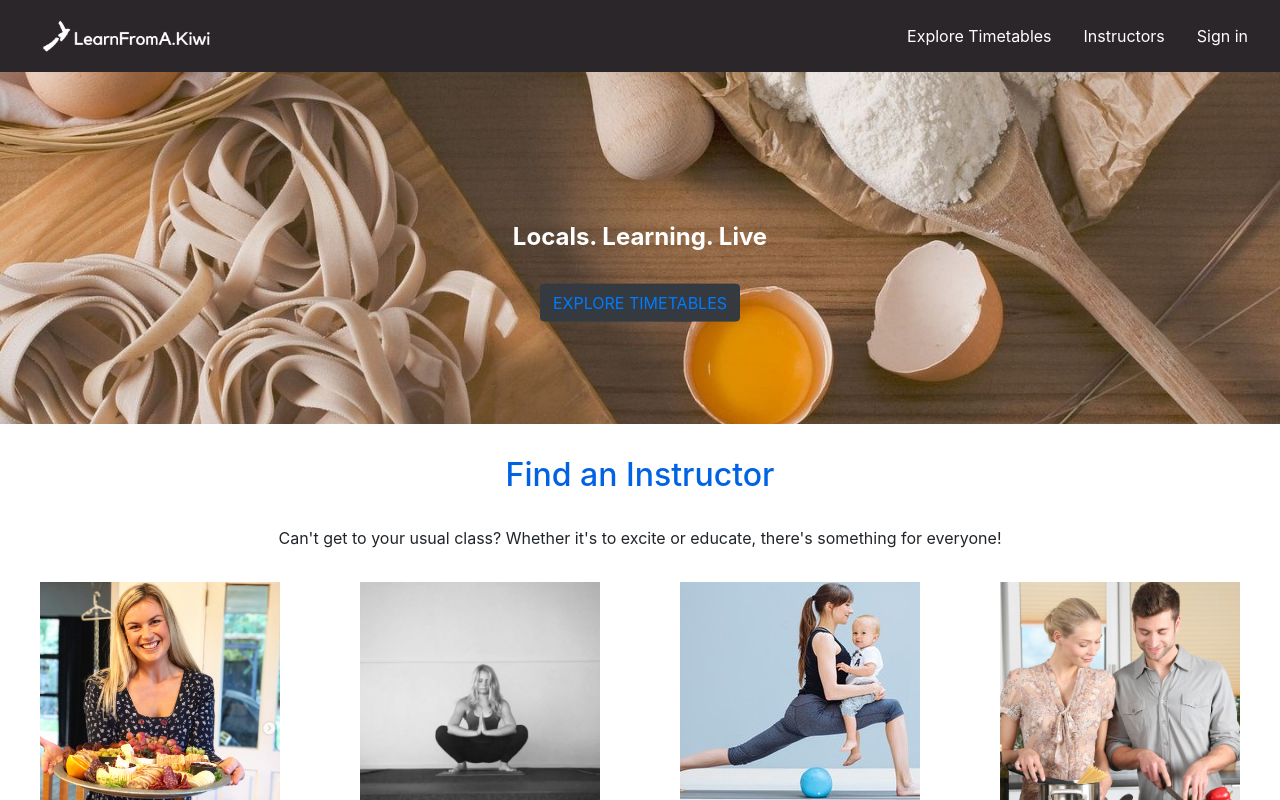
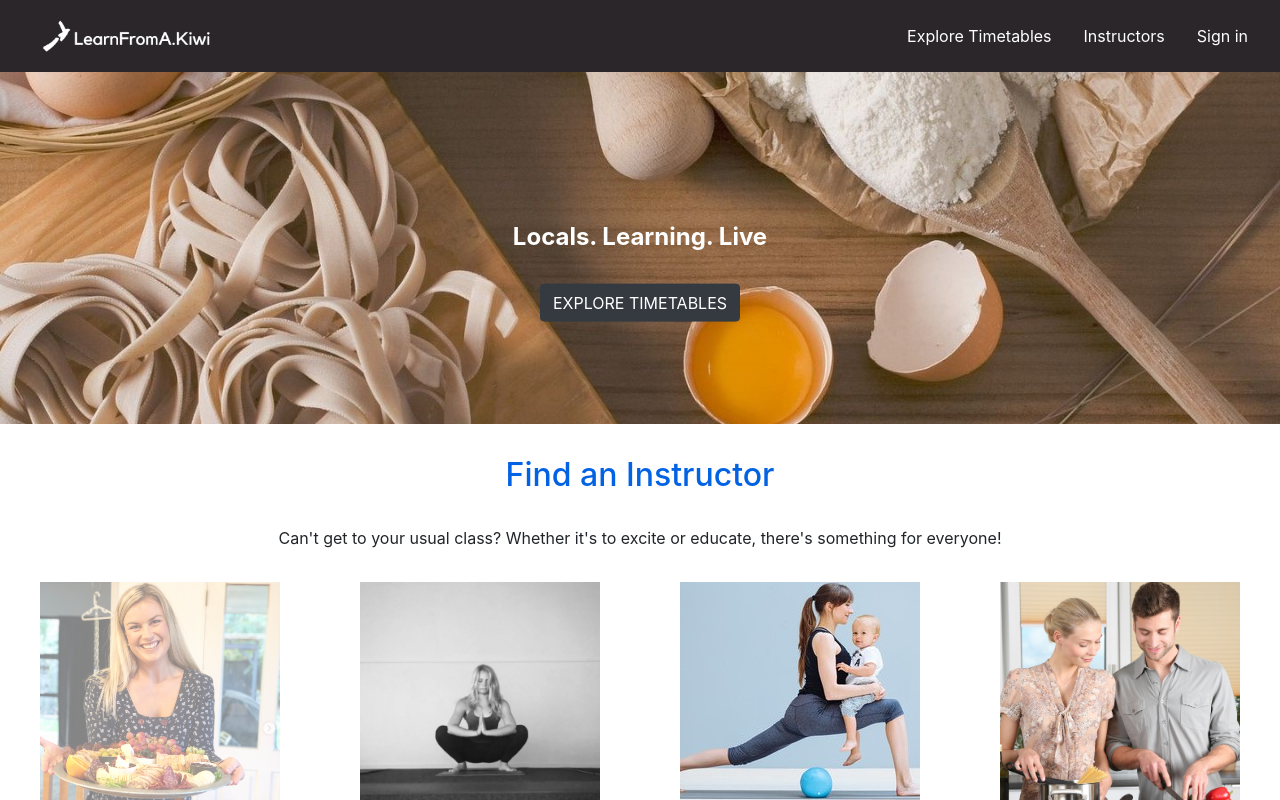
Before and after one commit to rtan265/Learn-From-A-Kiwi, a React (Create React App) app: page / in a window 1280 px wide. In both pictures the pointer is over the picture 160 px from the left and 702 px from the top of the page. Shown: the top 800 px of the page. Built offline with nearby package versions, Linux system fonts and the light colour scheme.

Commit message:
changed explore button text color on landing page, changing hover opacity for links/buttons

```diff
--- a/src/components/cards/Cards.css
+++ b/src/components/cards/Cards.css
@@ -16,3 +16,11 @@
     color: #ffffff;
     text-decoration: None;
 }
+
+.explore-class-button {
+    border: 2px solid #0162e4 !important;
+}
+
+.explore-class-button:hover {
+    opacity: 60%;
+}
--- a/src/components/cards/Cards.js
+++ b/src/components/cards/Cards.js
@@ -33,7 +33,7 @@ class Cards extends React.Component {
                                             <CardTitle style={{textAlign: "left"}}>{ key.cat }</CardTitle>
                                             <CardSubtitle style={{textAlign: "left"}}>{ key.title }</CardSubtitle>
                                             <CardText style={{textAlign: "left"}}>Lorem ipsum dolor sit amet, consectetur adipiscing elit. Curabitur vehicula turpis at finibus rutrum. </CardText>
-                                            <Button style={{backgroundColor: "#0162e4"}}>
+                                            <Button style={{backgroundColor: "#0162e4"}} className="explore-class-button">
                                                 <Link to={ "/instructorAdditionalInfo" } className="cardLink">Explore classes</Link>
                                             </Button>
                                         </CardBody>
--- a/src/components/instructorGrid/InstructorGrid.js
+++ b/src/components/instructorGrid/InstructorGrid.js
@@ -14,7 +14,7 @@ class InstructorGrid extends React.Component {
               <h1 className="display-3">Instructors</h1>
             </Jumbotron>
             <Row style={{paddingTop: "2em"}}>
-                <Col xs="2"><SubjectBar /></Col>
+                <Col xs="2" className="mobileHide"><SubjectBar /></Col>
                 <Col><Cards /></Col>
             </Row>
         </div>
--- a/src/components/landingPage/LandingPage.css
+++ b/src/components/landingPage/LandingPage.css
@@ -59,6 +59,10 @@ p.lllText {
     object-fit: cover;
 }
 
+.classImg:hover {
+    opacity: 50%;
+}
+
 .class {
     width: 15em;
     margin: auto;
@@ -79,6 +83,10 @@ p.lllText {
     margin-right: auto;
 }
 
+.subject:hover {
+    opacity: 50%;
+}
+
 .linkHover {
     color: #000000;
 }
@@ -95,6 +103,15 @@ p.lllText {
     margin-right: auto;
 }
 
+a.explore-button {
+    color: #ffffff;
+}
+
+a.explore-button:hover {
+    color: #ffffff;
+    text-decoration: None;
+}
+
 @media (max-width: 768px) {
     .subjectContainer {
         width: 100%;
```
Also changed, not shown: src/components/instructorGrid/InstructorGrid.css (deleted).
